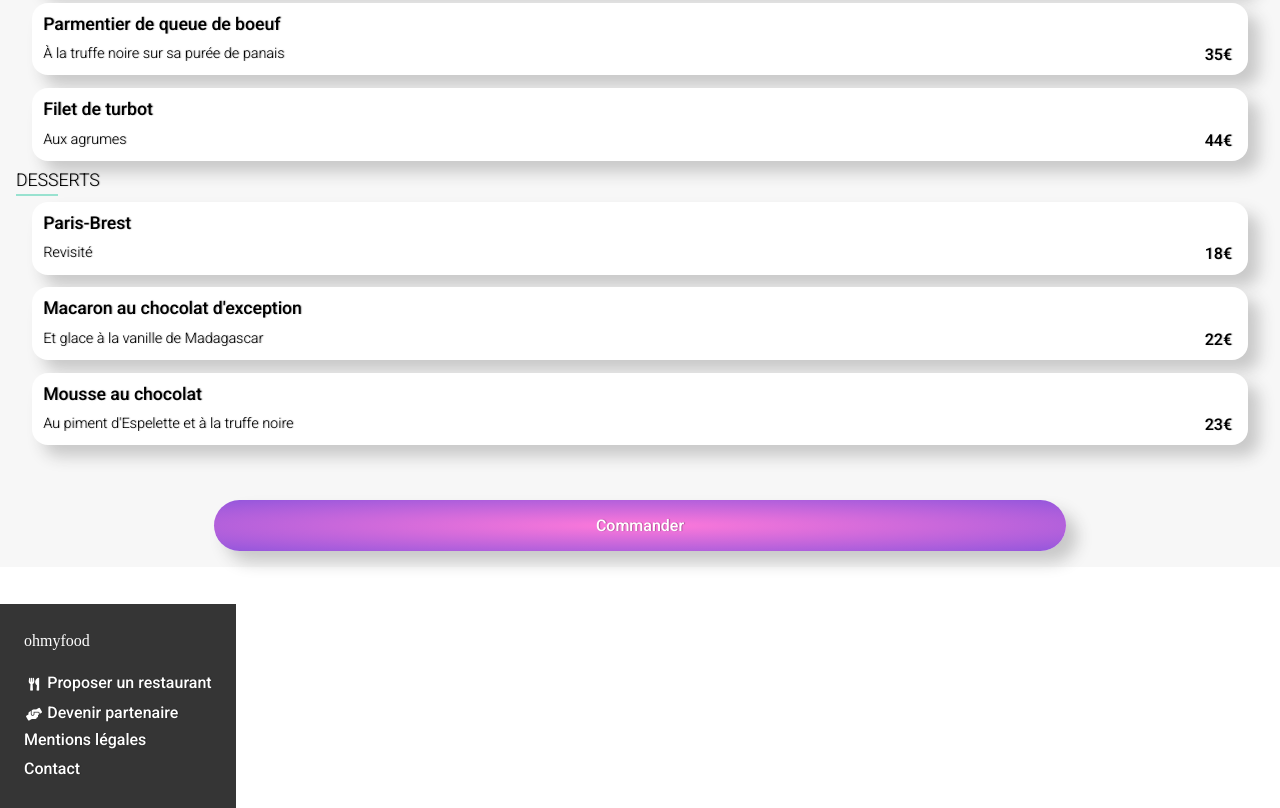
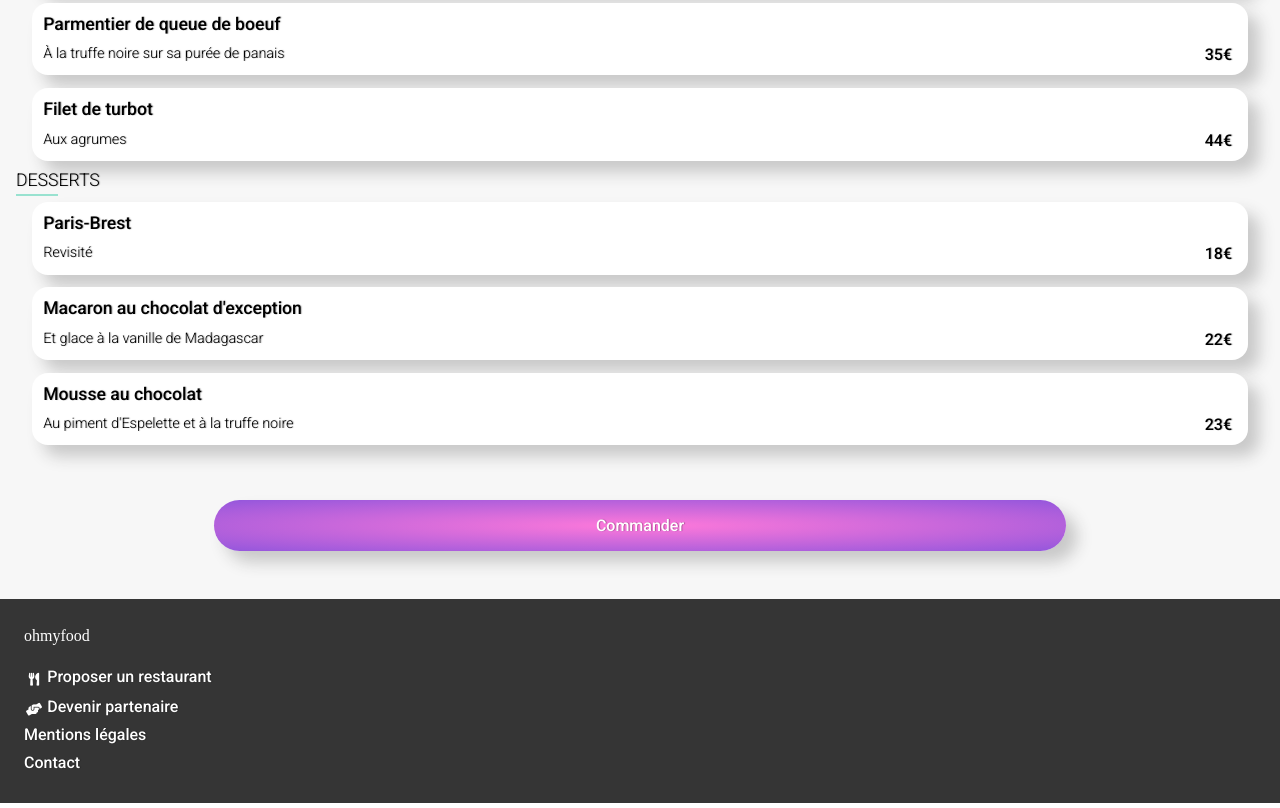
Before and after one commit to EuverteT/ThomasEuverte_3_03082021, a website: page palette_du_gout.html in a window 1280 px wide. Shown: the part 781-1589 px from the top of the page. Drawn offline with Linux system fonts and the light colour scheme; a web font is replaced by a local one.

Commit message:
Modif position MAIN et FOOTER page Palette du gout et modif anims

```diff
--- a/palette_du_gout.html
+++ b/palette_du_gout.html
@@ -148,7 +148,7 @@
 
 
     <!-- FOOTER -->
-    <footer class="footer footer-position-adjust">
+    <footer class="footer">
       <div class="footer__logo">
         <a href="./index.html">ohmyfood</a>
       </div>
--- a/sass/layout/_footer.scss
+++ b/sass/layout/_footer.scss
@@ -1,6 +1,7 @@
 .footer {
     background-color: $hard-grey;
     padding: 1.5rem;
+
     a {
         @include cool-text(white, 1rem);
     }
@@ -51,9 +52,3 @@
 
     }
 }
-
-.footer-position-adjust {
-    position: absolute;
-    top: 1385px;
-    box-sizing: border-box;
-}
--- a/sass/pages/_index.scss
+++ b/sass/pages/_index.scss
@@ -177,6 +177,15 @@
             width: 20px;
             position: absolute;
         }
+
+        img:hover {
+            opacity: 0;
+
+            .fas {
+                opacity: 0.5;
+            }
+
+        }
     }
     &__heart-container {
         width: 100%;
--- a/sass/pages/_palettedugout.scss
+++ b/sass/pages/_palettedugout.scss
@@ -11,6 +11,7 @@
 .one-restaurant {
     width: 100%;
     transform: translateY(-40px);
+    margin-bottom: -40px;
 
     &__information {
 
@@ -26,16 +27,15 @@
         &-name {
             @include cool-text;
         }
+
         &-heart {
             position: unset;
             align-self: center;
-
         }
     }
 
 }
 main {
-    top: 280px;
     background-color: $soft-grey;
     border-radius: 3rem 3rem 0 0;
 }
@@ -78,10 +78,10 @@ main {
             animation: block 750ms;
         }
         &--second {
-            animation: block 1000ms 50ms;
+            animation: block 1250ms 100ms;
         }
         &--third {
-            animation: block 1250ms 100ms;
+            animation: block 1750ms 200ms;
         }
 
 
@@ -108,6 +108,6 @@ main {
 
 .order {
     @include flex-column;
-    margin: 2rem;
+    padding: 2rem;
     position: relative;
 }
```
Also changed, not shown: index.html (+3 -0 lines), public/css/style.css, 1 other file.
